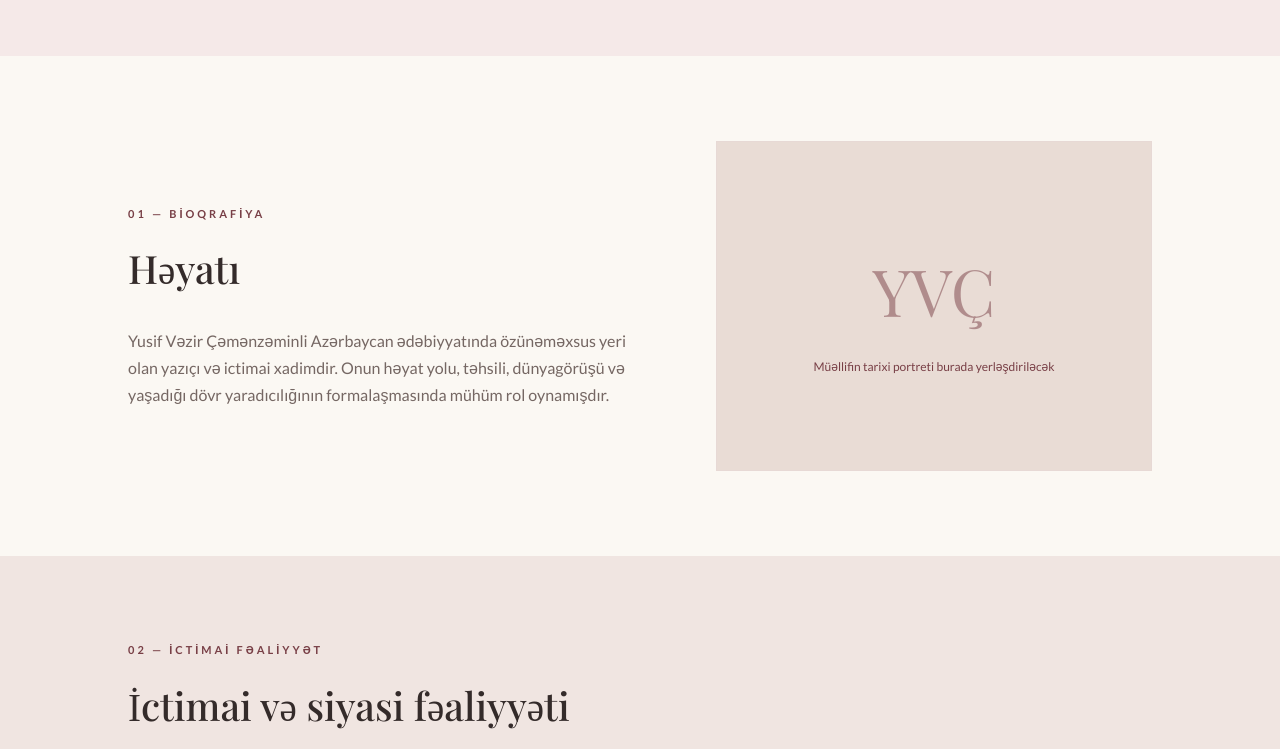
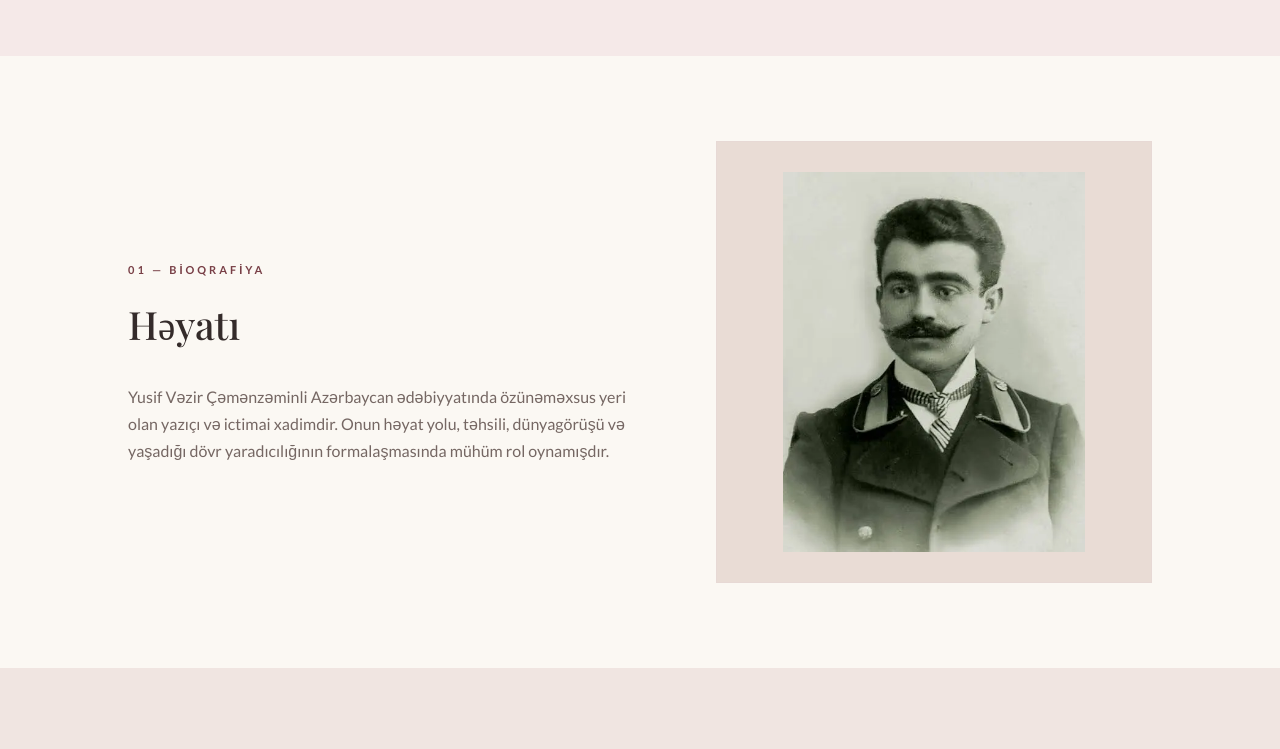
Before and after one commit to ismsevinc-coder/yusif-vezir-chamanzaminli, a plain HTML site: page index.html in a window 1280 px wide. Shown: the part 603-1352 px from the top of the page. Drawn offline with nearby package versions, Linux system fonts and the light colour scheme.

Commit message:
Update index.html

```diff
--- a/index.html
+++ b/index.html
@@ -203,7 +203,13 @@
       padding: 30px;
       border: 1px solid var(--line);
     }
-
+.portrait-placeholder img {
+  width: 100%;
+  max-width: 350px;
+  height: 380px;
+  object-fit: contain;
+  display: block;
+}
     .portrait-placeholder span {
       font-family: 'Playfair Display', serif;
       font-size: 65px;
@@ -433,10 +439,9 @@
           </p>
         </div>
 
-        <div class="portrait-placeholder">
-          <span>YVÇ</span>
-          <small>Müəllifin tarixi portreti burada yerləşdiriləcək</small>
-        </div>
+       <div class="portrait-placeholder">
+  <img src="images.webp" alt="Yusif Vəzir Çəmənzəminli">
+</div>
 
       </div>
     </section>
```
